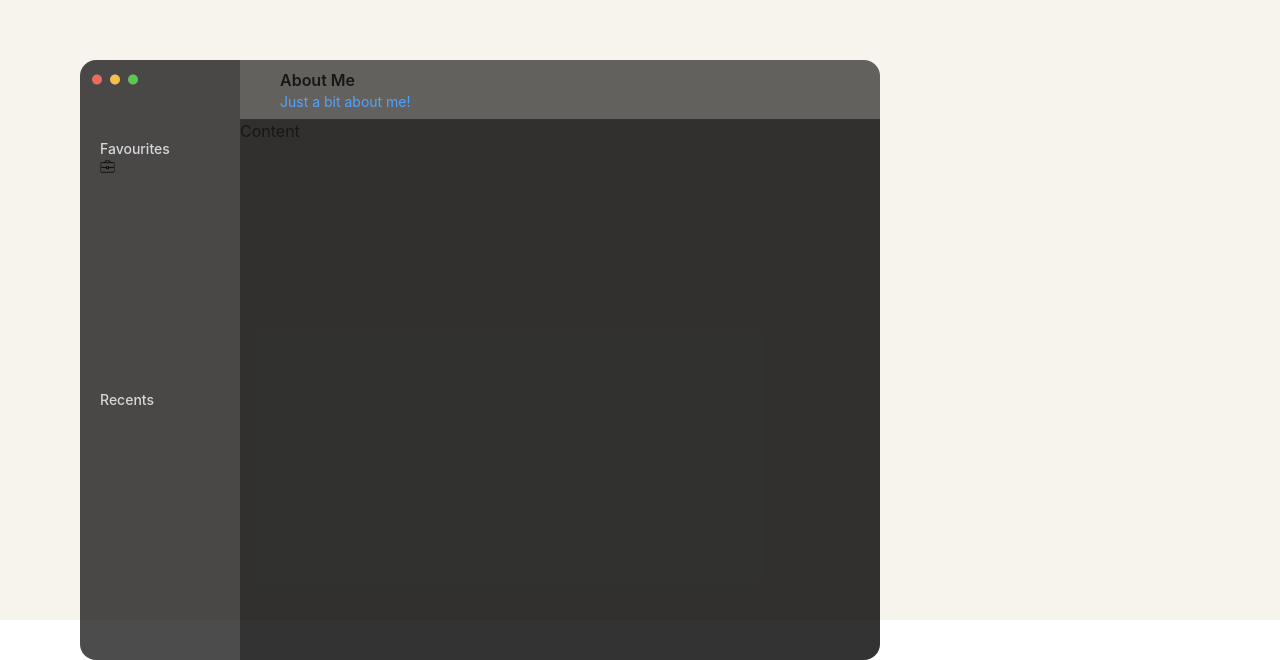
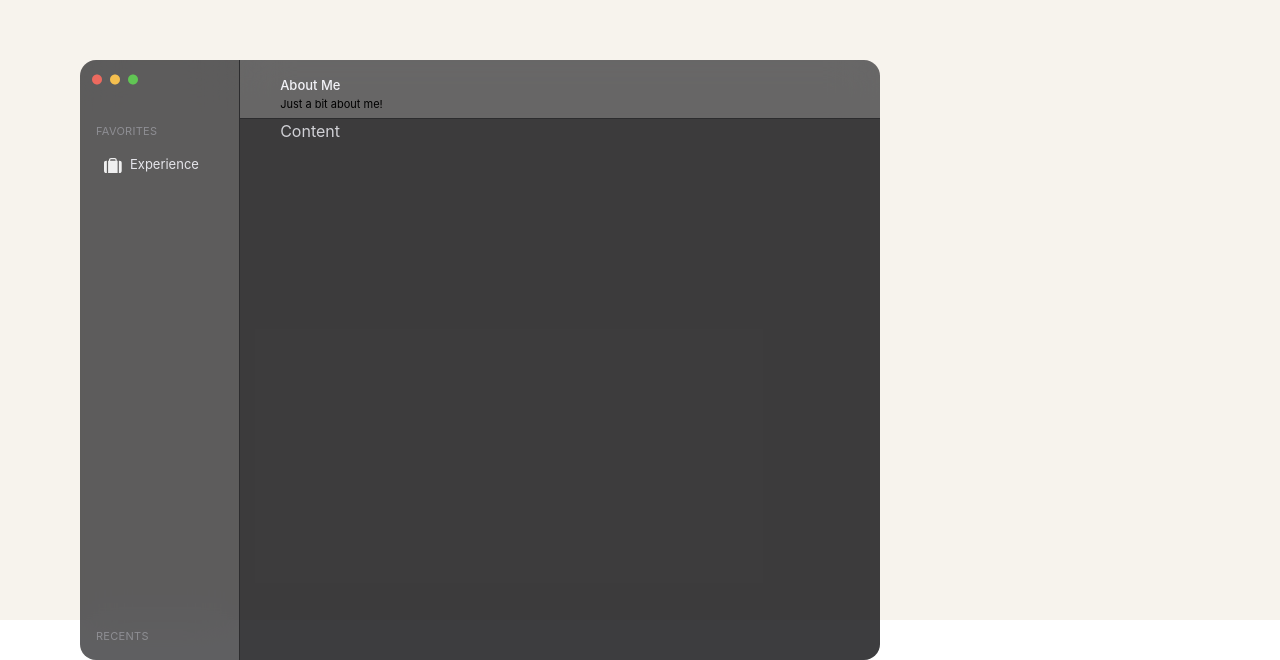
Before and after one commit to SAADMAN-N/portfolio, a Next.js app: page /test in a window 1280 px wide. Shown: the part 180-840 px from the top of the page. Built offline with nearby package versions, Linux system fonts and the light colour scheme.

Commit message:
minor frontend tweeks

```diff
--- a/components/Window.js
+++ b/components/Window.js
@@ -6,38 +6,50 @@ export default function Window({ title, position, bio }) {
       className="relative h-150 w-200 rounded-2xl flex justify-between bg-transparent"
       style={{ top: position.top, left: position.left }}
     >
-      <div className="w-50 h-full bg-black/70 rounded-l-2xl flex flex-col justify-between">
+      {/* Sidebar */}
+      <div className="w-50 h-full rounded-l-2xl flex flex-col justify-between bg-[#1c1c1e]/70 backdrop-blur-xl border-r border-[#2c2c2e]">
         <div className="flex h-10 rounded-tl-2xl p-3 gap-2">
           <Image src="/close-icon.svg" alt="Close" width={10} height={10} />
           <Image src="/minimize-icon.svg" alt="Close" width={10} height={10} />
           <Image src="/maximize-icon.svg" alt="Close" width={10} height={10} />
         </div>
 
-        <div className="flex flex-col h-full rounded-bl-2xl justify-evenly items-center">
-          <div className="h-full w-full flex flex-col pl-5 pt-10 font-medium text-gray-200/90 text-sm">
-            <div>Favourites</div>
-            <a>
+        <div className="flex flex-col h-full rounded-bl-2xl justify-between">
+          <div className="h-full w-full flex flex-col pl-4 pr-3 pt-6 gap-3">
+            <div className="text-[11px] tracking-wide uppercase text-[#8e8e93]">
+              Favorites
+            </div>
+            <button className="flex items-center gap-2 w-full px-2 py-1 rounded-md hover:bg-[#6A6868]/70 focus:bg-[#6A6868] text-left">
               <Image
-                src="/work-icon.png"
+                className="inline-block opacity-90"
+                src="/work-icon.svg"
                 alt="Work icon"
-                width={15}
-                height={15}
+                width={18}
+                height={18}
               />
-            </a>
+              <span className="text-[13px] text-[#e5e5ea]">Experience</span>
+            </button>
           </div>
-          <div className="h-full w-full flex pl-5 font-medium text-gray-200/90 text-sm">
-            Recents
+          <div className="w-full pl-4 pr-3 pb-4">
+            <div className="text-[11px] tracking-wide uppercase text-[#8e8e93]">
+              Recents
+            </div>
           </div>
         </div>
       </div>
 
+      {/* Right pane */}
       <div className="flex flex-col w-full justify-between items-center">
-        <div className="bg-black/60 w-full h-16 rounded-tr-2xl p-0 m-0 pt-2 pl-10">
-          <div className=" font-semibold">{title}</div>
-          <div className=" text-sm text-blue-400">{bio}</div>
+        {/* Toolbar/Header */}
+        <div className="w-full h-16 rounded-tr-2xl p-0 m-0 pt-4 pl-10 bg-[#2c2c2e]/70 backdrop-blur-xl border-b border-[#2c2c2e]">
+          <div className="text-[13px] font-medium text-[#f2f2f7]">{title}</div>
+          <div className="text-[11px] text-[#000000]">{bio}</div>
         </div>
 
-        <div className="bg-black/80 w-full h-full rounded-br-2xl">Content</div>
+        {/* Content area */}
+        <div className="w-full h-full rounded-br-2xl pl-10 bg-[#1c1c1e]/85 text-[#d1d1d6]">
+          <div>Content</div>
+        </div>
       </div>
     </div>
   );
```
Also changed, not shown: public/work-icon.png (deleted), public/work-icon.svg (added).
